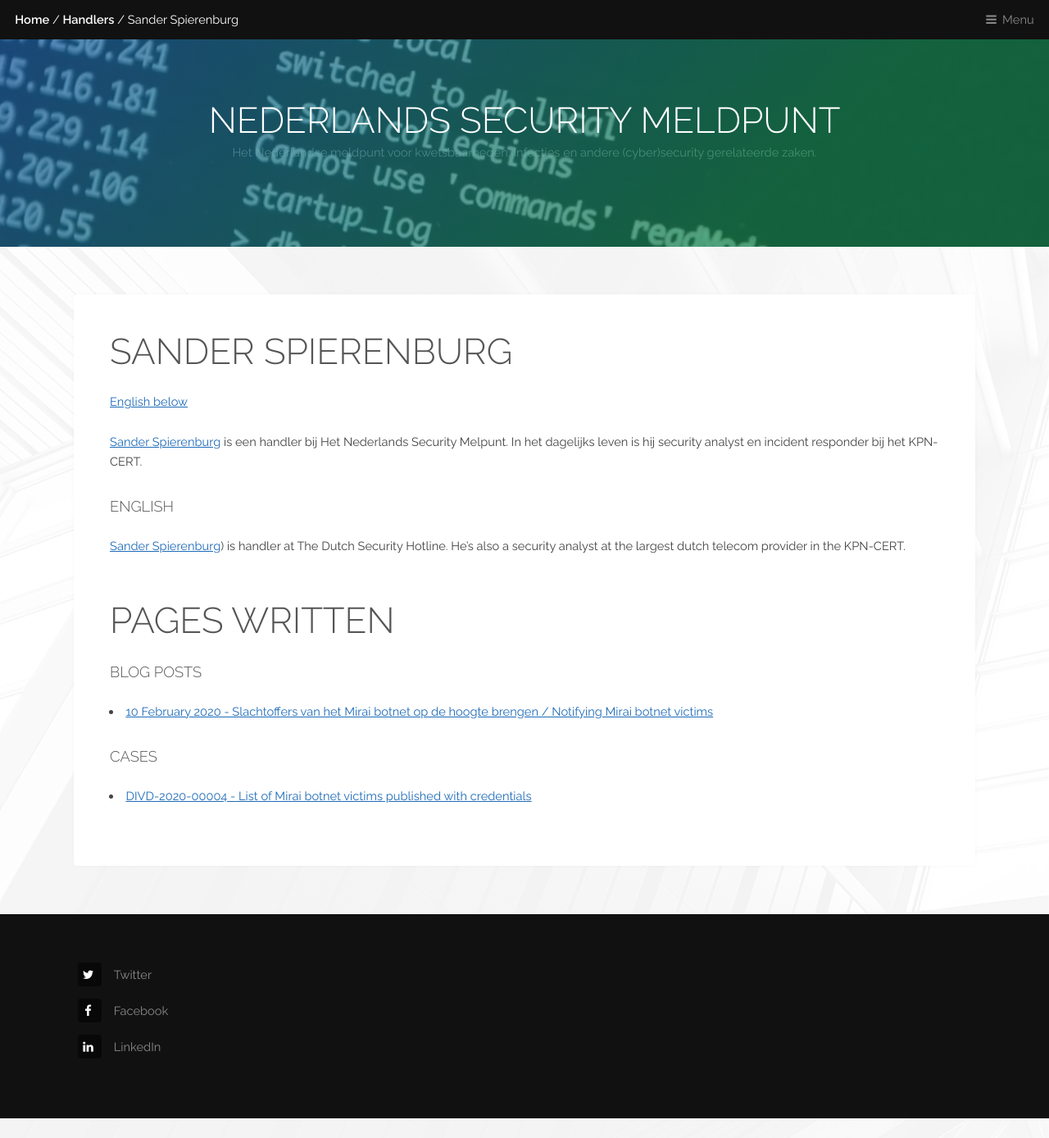
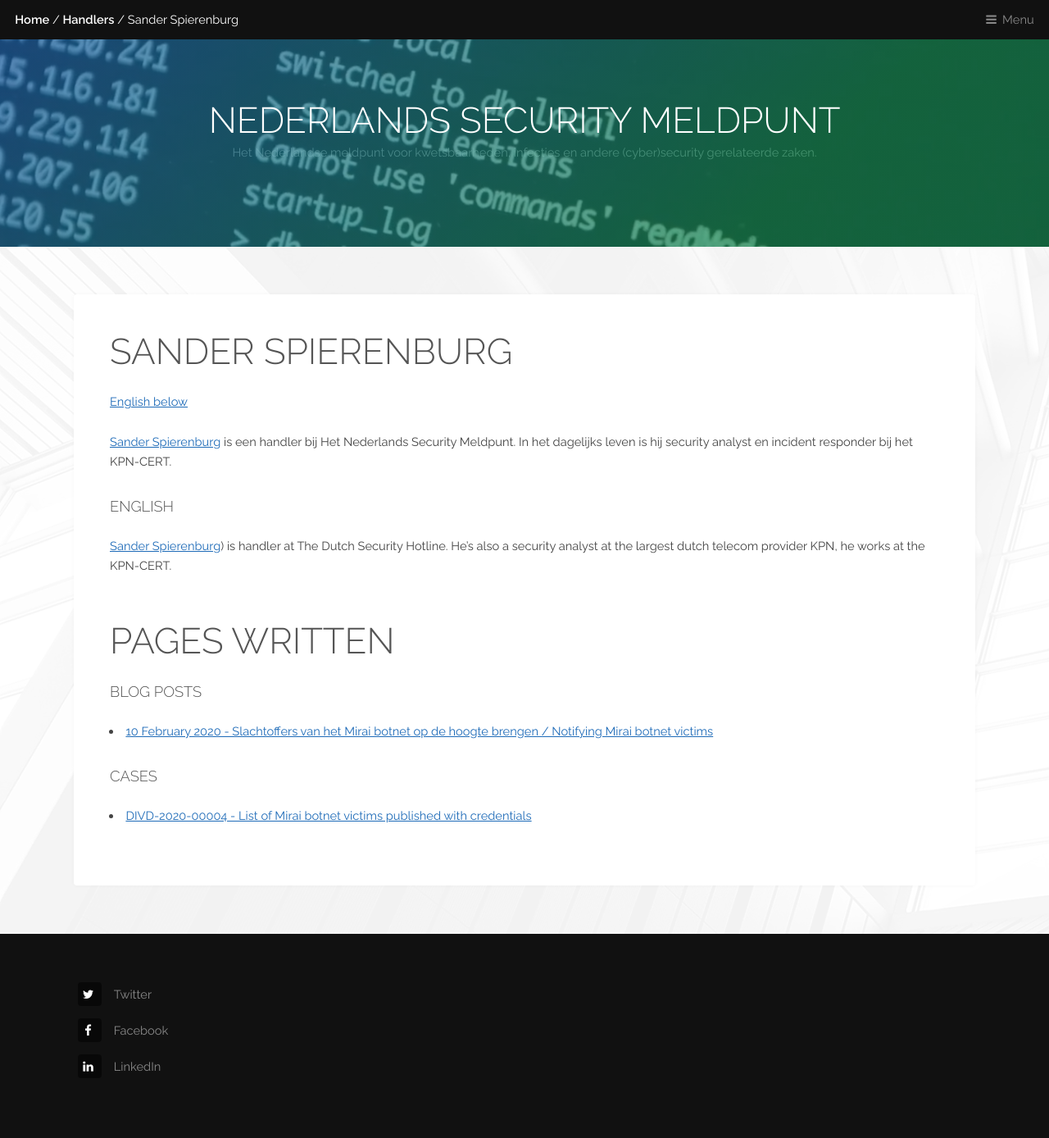
Before and after one commit to DIVD-NL/SecurityMeldpunt, a Jekyll site: the page built from handlers/Sander Spierenburg.md, in a window 1280 px wide and 1388 px high. Shown: the whole window at 82% size. Built offline with Jekyll 4.4.1, drawn with Linux system fonts in a browser that asks for light colours.

Commit message:
Update Sander Spierenburg.md

```diff
--- a/handlers/Sander Spierenburg.md
+++ b/handlers/Sander Spierenburg.md
@@ -4,8 +4,8 @@ excerpt: Handler
 layout: bio
 ---
 
-[Sander Spierenburg](https://www.linkedin.com/in/sspierenburg/) is een handler bij Het Nederlands Security Melpunt. In het dagelijks leven is hij security analyst en incident responder bij het KPN-CERT.
+[Sander Spierenburg](https://www.linkedin.com/in/sspierenburg/) is een handler bij Het Nederlands Security Meldpunt. In het dagelijks leven is hij security analyst en incident responder bij het KPN-CERT.
 
 ### English
 
-[Sander Spierenburg](https://www.linkedin.com/in/sspierenburg/)) is  handler at The Dutch Security Hotline. He's also a security analyst at the largest dutch telecom provider in the KPN-CERT.
+[Sander Spierenburg](https://www.linkedin.com/in/sspierenburg/)) is  handler at The Dutch Security Hotline. He's also a security analyst at the largest dutch telecom provider KPN, he works at the KPN-CERT.
```
